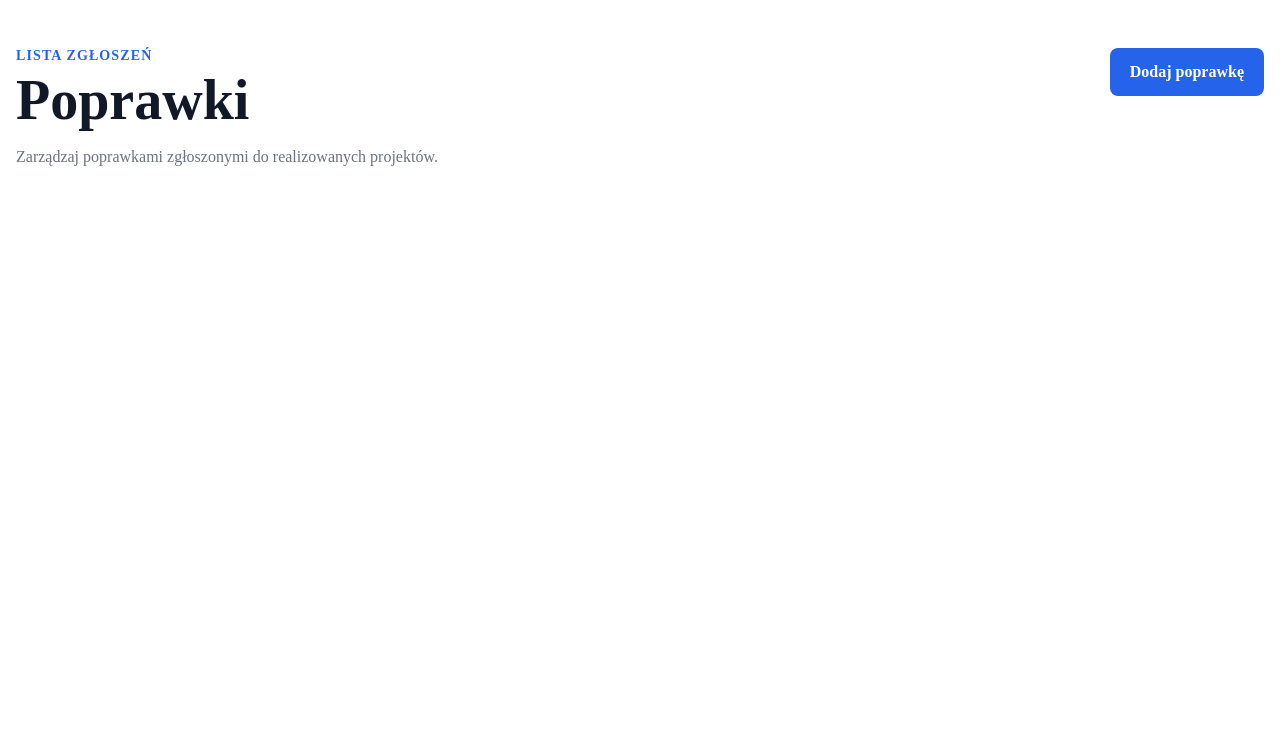
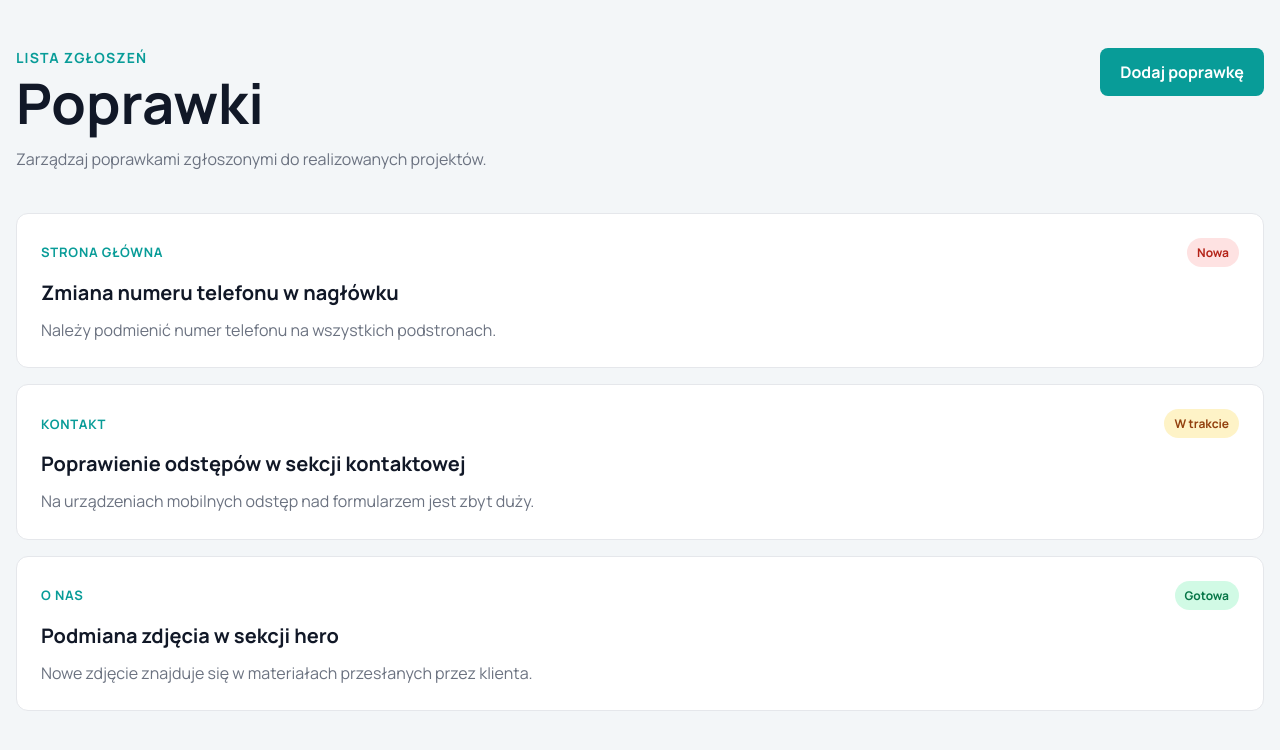
Before and after one commit to natalkakielbicka-coder/corrections-manager, a Vue app: page / in a window 1280 px wide. Shown: the top 750 px of the page. Built offline with nearby package versions, Linux system fonts and the light colour scheme.

Commit message:
Add corrections list with status cards

```diff
--- a/index.html
+++ b/index.html
@@ -1,10 +1,16 @@
-<!DOCTYPE html>
+<!doctype html>
 <html lang="">
   <head>
-    <meta charset="UTF-8">
-    <link rel="icon" href="/favicon.ico">
-    <meta name="viewport" content="width=device-width, initial-scale=1.0">
+    <meta charset="UTF-8" />
+    <link rel="icon" href="/favicon.ico" />
+    <meta name="viewport" content="width=device-width, initial-scale=1.0" />
     <title>Vite App</title>
+    <link rel="preconnect" href="https://fonts.googleapis.com" />
+    <link rel="preconnect" href="https://fonts.gstatic.com" crossorigin />
+    <link
+      href="https://fonts.googleapis.com/css2?family=Manrope:wght@400;500;600;700;800&display=swap"
+      rel="stylesheet"
+    />
   </head>
   <body>
     <div id="app"></div>
--- a/src/App.vue
+++ b/src/App.vue
@@ -1,6 +1,5 @@
 <script setup>
 import { RouterView } from 'vue-router'
-import AppHeader from './components/layout/AppHeader.vue'
 </script>
 
 <template>
--- a/src/assets/base.css
+++ b/src/assets/base.css
@@ -1,3 +1,16 @@
+:root {
+  --color-brand: #089c98;
+  --color-brand-hover: #078783;
+  --color-brand-light: #d9f3f1;
+
+  --color-background: #f3f6f8;
+  --color-surface: #ffffff;
+  --color-heading: #071936;
+  --color-text: #40516c;
+  --color-muted: #75849d;
+  --color-border: #dbe2e8;
+}
+
 *,
 *::before,
 *::after {
@@ -13,6 +26,9 @@ body {
   min-width: 320px;
   min-height: 100vh;
   margin: 0;
+  background-color: var(--color-background);
+  color: var(--color-text);
+  font-family: 'Manrope', sans-serif;
 }
 
 button,
--- /dev/null
+++ b/src/components/corrections/CorrectionCard.vue
@@ -0,0 +1,105 @@
+<script setup>
+import { correctionStatuses } from '../../constants/correctionStatuses'
+
+const props = defineProps({
+  correction: {
+    type: Object,
+    required: true,
+  },
+})
+</script>
+
+<template>
+  <article class="correction-card">
+    <div class="correction-card__meta">
+      <p class="correction-card__page">
+        {{ correction.page }}
+      </p>
+
+      <span
+        class="correction-card__status"
+        :class="correctionStatuses[correction.status].className"
+      >
+        {{ correctionStatuses[correction.status].label }}
+      </span>
+    </div>
+
+    <h2 class="correction-card__title">
+      {{ correction.title }}
+    </h2>
+
+    <p class="correction-card__description">
+      {{ correction.description }}
+    </p>
+  </article>
+</template>
+
+<style scoped>
+.correction-card {
+  padding: 24px;
+  border: 1px solid #e5e7eb;
+  border-radius: 12px;
+  background-color: #ffffff;
+}
+
+.correction-card__title {
+  margin: 0;
+  color: #111827;
+  font-size: 20px;
+}
+
+.correction-card__description {
+  margin: 12px 0 0;
+  color: #6b7280;
+  line-height: 1.6;
+}
+
+.correction-card__page {
+  margin: 0 0 8px;
+  color: #2563eb;
+  font-size: 13px;
+  font-weight: 700;
+  text-transform: uppercase;
+  letter-spacing: 0.06em;
+}
+
+.correction-card__meta {
+  display: flex;
+  align-items: center;
+  justify-content: space-between;
+  gap: 16px;
+  margin-bottom: 12px;
+}
+
+.correction-card__page {
+  margin: 0;
+  color: var(--color-brand);
+  font-size: 13px;
+  font-weight: 700;
+  text-transform: uppercase;
+  letter-spacing: 0.06em;
+}
+
+.correction-card__status {
+  flex-shrink: 0;
+  padding: 6px 10px;
+  border-radius: 999px;
+  font-size: 12px;
+  font-weight: 700;
+}
+
+.status--new {
+  background-color: #fee2e2;
+  color: #b42318;
+}
+
+.status--in-progress {
+  background-color: #fef3c7;
+  color: #92400e;
+}
+
+.status--ready {
+  background-color: #d1fae5;
+  color: #067647;
+}
+</style>
--- a/src/components/layout/AppHeader.vue
+++ /dev/null
@@ -1,52 +0,0 @@
-<template>
-  <header class="app-header">
-    <div class="app-header__inner">
-      <RouterLink class="app-header__logo" to="/"> Manager poprawek </RouterLink>
-
-      <nav class="app-header__nav" aria-label="Główna nawigacja">
-        <RouterLink to="/">Poprawki</RouterLink>
-      </nav>
-    </div>
-  </header>
-</template>
-
-<style scoped>
-.app-header {
-  border-bottom: 1px solid #e5e7eb;
-  background-color: #ffffff;
-}
-
-.app-header__inner {
-  display: flex;
-  min-height: 72px;
-  align-items: center;
-  justify-content: space-between;
-  gap: 32px;
-  width: min(100% - 32px, 1280px);
-  margin-inline: auto;
-}
-
-.app-header__logo {
-  color: #111827;
-  font-size: 20px;
-  font-weight: 700;
-  text-decoration: none;
-}
-
-.app-header__nav {
-  display: flex;
-  align-items: center;
-  gap: 24px;
-}
-
-.app-header__nav a {
-  color: #4b5563;
-  font-weight: 600;
-  text-decoration: none;
-}
-
-.app-header__nav a:hover,
-.app-header__nav a.router-link-active {
-  color: #2563eb;
-}
-</style>
--- /dev/null
+++ b/src/constants/correctionStatuses.js
@@ -0,0 +1,14 @@
+export const correctionStatuses = {
+  new: {
+    label: 'Nowa',
+    className: 'status--new',
+  },
+  inProgress: {
+    label: 'W trakcie',
+    className: 'status--in-progress',
+  },
+  ready: {
+    label: 'Gotowa',
+    className: 'status--ready',
+  },
+}
--- /dev/null
+++ b/src/data/corrections.js
@@ -0,0 +1,26 @@
+export const corrections = [
+  {
+    id: 1,
+    title: 'Zmiana numeru telefonu w nagłówku',
+    description: 'Należy podmienić numer telefonu na wszystkich podstronach.',
+    page: 'Strona główna',
+    status: 'new',
+    createdAt: '2026-09-12T07:30:00',
+  },
+  {
+    id: 2,
+    title: 'Poprawienie odstępów w sekcji kontaktowej',
+    description: 'Na urządzeniach mobilnych odstęp nad formularzem jest zbyt duży.',
+    page: 'Kontakt',
+    status: 'inProgress',
+    createdAt: '2026-09-11T15:20:00',
+  },
+  {
+    id: 3,
+    title: 'Podmiana zdjęcia w sekcji hero',
+    description: 'Nowe zdjęcie znajduje się w materiałach przesłanych przez klienta.',
+    page: 'O nas',
+    status: 'ready',
+    createdAt: '2026-09-10T10:15:00',
+  },
+]
--- a/src/views/HomeView.vue
+++ b/src/views/HomeView.vue
@@ -1,3 +1,8 @@
+<script setup>
+import CorrectionCard from '../components/corrections/CorrectionCard.vue'
+import { corrections } from '../data/corrections'
+</script>
+
 <template>
   <main class="page">
     <div class="page__header">
@@ -11,6 +16,14 @@
 
       <button class="button" type="button">Dodaj poprawkę</button>
     </div>
+
+    <section class="corrections">
+      <CorrectionCard
+        v-for="correction in corrections"
+        :key="correction.id"
+        :correction="correction"
+      />
+    </section>
   </main>
 </template>
 
@@ -30,7 +43,7 @@
 
 .page__eyebrow {
   margin: 0 0 8px;
-  color: #2563eb;
+  color: var(--color-brand);
   font-size: 14px;
   font-weight: 700;
   text-transform: uppercase;
@@ -57,13 +70,19 @@ h1 {
   padding: 12px 20px;
   border: 0;
   border-radius: 8px;
-  background-color: #2563eb;
+  background-color: var(--color-brand);
   color: #ffffff;
   font-weight: 700;
 }
 
 .button:hover {
-  background-color: #1d4ed8;
+  background-color: var(--color-brand-hover);
+}
+
+.corrections {
+  display: grid;
+  gap: 16px;
+  margin-top: 40px;
 }
 
 @media (max-width: 767px) {
```
